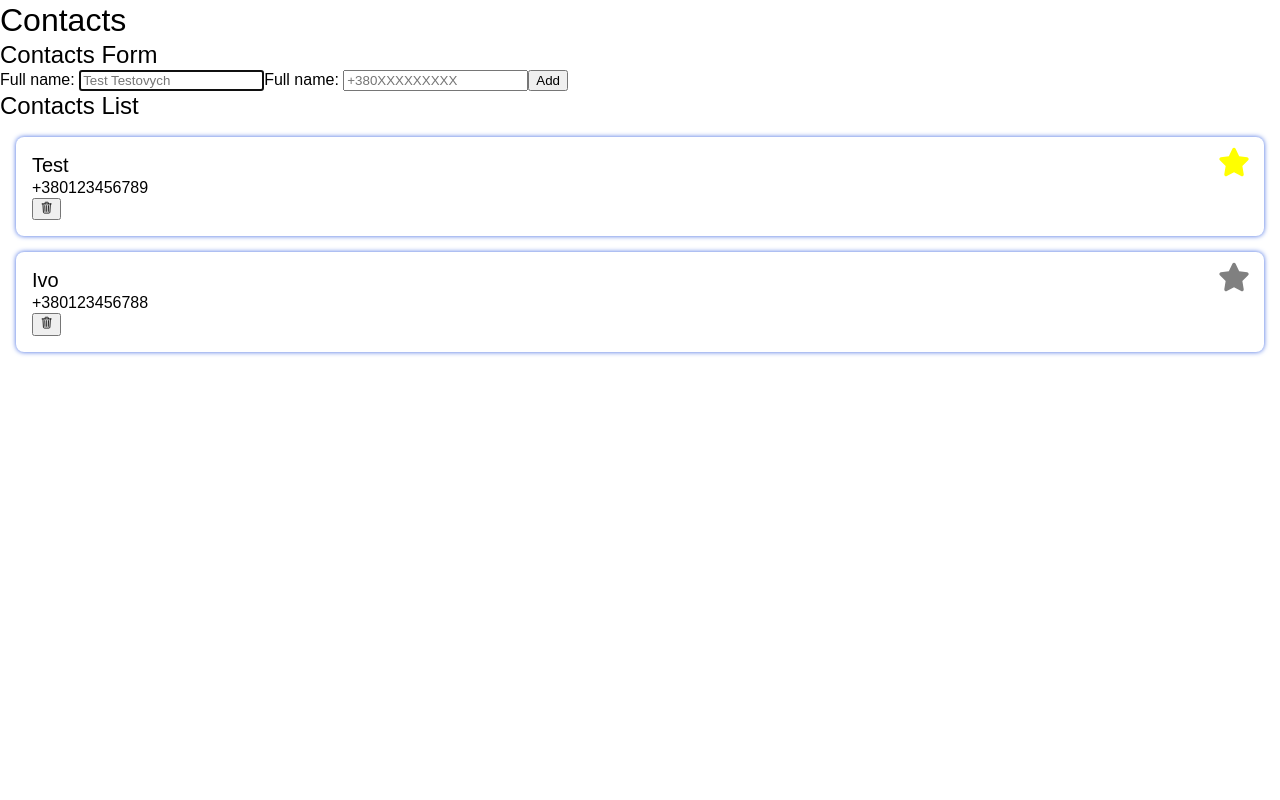
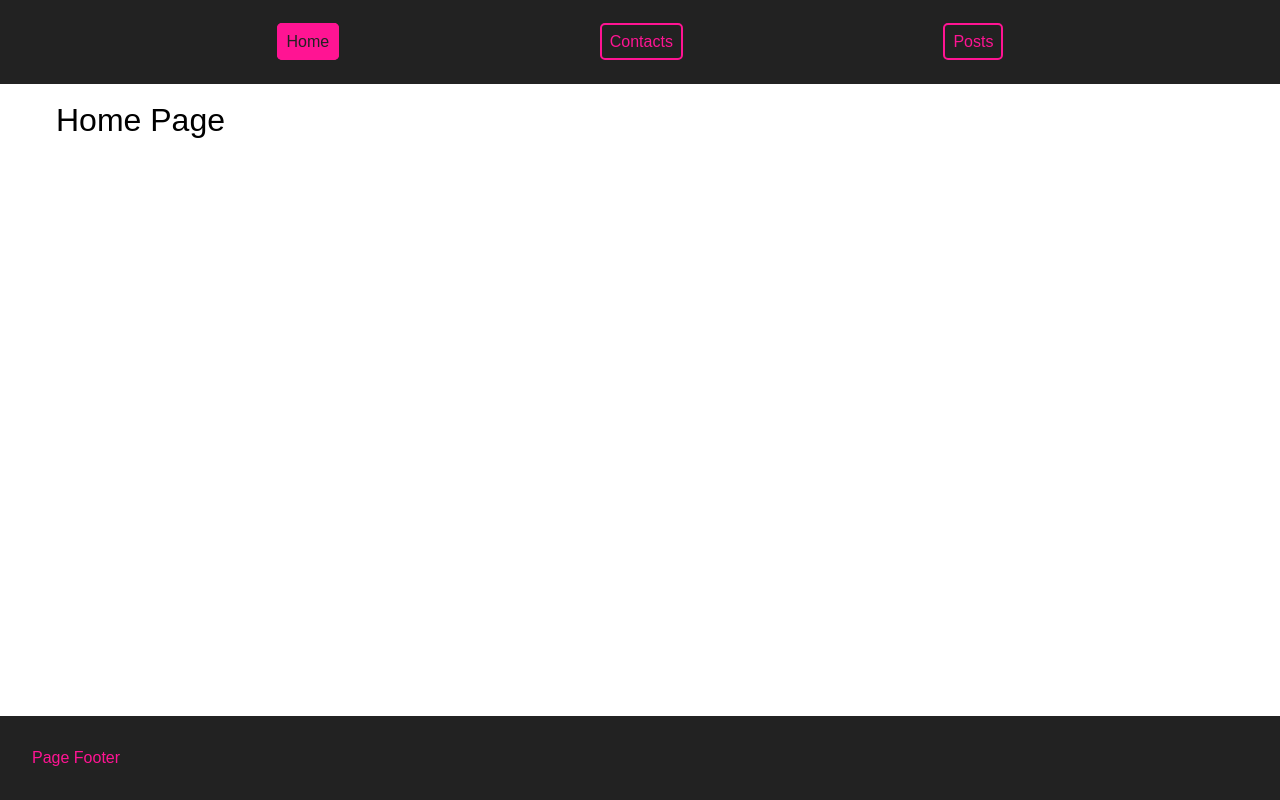
Before and after one commit to pecourses/pe2024-1-contacts-redux-app, a React (Vite) app: page / in a window 1280 px wide. Built offline with nearby package versions, Linux system fonts and the light colour scheme; no server answers.

Commit message:
Add routing

```diff
--- a/package.json
+++ b/package.json
@@ -12,11 +12,13 @@
   "dependencies": {
     "@reduxjs/toolkit": "^2.2.7",
     "axios": "^1.7.3",
+    "classnames": "^2.5.1",
     "formik": "^2.4.6",
     "react": "^18.3.1",
     "react-dom": "^18.3.1",
     "react-icons": "^5.2.1",
     "react-redux": "^9.1.2",
+    "react-router-dom": "^6.26.0",
     "uuid": "^10.0.0",
     "yup": "^1.4.0"
   },
--- a/src/App.jsx
+++ b/src/App.jsx
@@ -1,14 +1,21 @@
+import { Route, BrowserRouter as Router, Routes } from 'react-router-dom';
 import ContactsPage from './pages/ContactsPage';
+import Header from './components/Header';
+import Page from './pages/Page';
 
 function App () {
-  return <ContactsPage />;
+  return (
+    <Router>
+      <Routes>
+        <Route path='/' element={<Page />}>
+          <Route index element={<h1>Home Page</h1>} />
+          <Route path='/contacts' element={<ContactsPage />} />
+          {/* <Route path='/posts' element={<PostsPage />} /> */}
+          <Route path='*' element={<div>Not Found</div>} />
+        </Route>
+      </Routes>
+    </Router>
+  );
 }
 
 export default App;
-
-// ContactsPage
-//  - ContactsForm
-//  - ContactsList
-//  --- ContactsListItem
-//  --- ...
-//  --- ContactsListItem
--- /dev/null
+++ b/src/components/Header/Header.module.css
@@ -0,0 +1,20 @@
+.linksList {
+  --pink: deeppink;
+  display: flex;
+  justify-content: space-evenly;
+  gap: 1rem;
+  padding: 2rem;
+  background-color: #222;
+  color: var(--pink);
+}
+
+.link {
+  padding: 0.5rem;
+  border: 2px solid var(--pink);
+  border-radius: 0.3125rem;
+}
+
+.activeLink {
+  color: #222;
+  background-color: var(--pink);
+}
--- /dev/null
+++ b/src/components/Header/index.jsx
@@ -0,0 +1,34 @@
+import { NavLink } from 'react-router-dom';
+import classNames from 'classnames';
+import styles from './Header.module.css';
+
+const calcClassName = ({ isActive }) =>
+  classNames(styles.link, { [styles.activeLink]: isActive });
+
+function Header () {
+  return (
+    <header>
+      <nav>
+        <ul className={styles.linksList}>
+          <li>
+            <NavLink className={calcClassName} to='/'>
+              Home
+            </NavLink>
+          </li>
+          <li>
+            <NavLink className={calcClassName} to='/contacts'>
+              Contacts
+            </NavLink>
+          </li>
+          <li>
+            <NavLink className={calcClassName} to='/posts'>
+              Posts
+            </NavLink>
+          </li>
+        </ul>
+      </nav>
+    </header>
+  );
+}
+
+export default Header;
--- a/src/main.jsx
+++ b/src/main.jsx
@@ -5,7 +5,7 @@ import './reset.css';
 import './index.css';
 import App from './App.jsx';
 import store from './store';
-import axios from 'axios';
+// import axios from 'axios';
 
 createRoot(document.getElementById('root')).render(
   <StrictMode>
@@ -38,24 +38,24 @@ createRoot(document.getElementById('root')).render(
 // Promise {status: (pending |fulfilled | rejected), result:}
 // get, post, patch/put, delete
 
-const httpClient = axios.create({
-  baseURL: 'https://jsonplaceholder.typicode.com',
-});
+// const httpClient = axios.create({
+//   baseURL: 'https://jsonplaceholder.typicode.com',
+// });
 
-// 'https://jsonplaceholder.typicode.com/posts'
-try {
-  const response = await httpClient.get('/posts/100');
-  console.log(response.data);
-} catch (err) {
-  console.log(err);
-}
+// // 'https://jsonplaceholder.typicode.com/posts'
+// try {
+//   const response = await httpClient.get('/posts/100');
+//   console.log(response.data);
+// } catch (err) {
+//   console.log(err);
+// }
 
-httpClient
-  .get('/posts')
-  .then(response => console.log(response.data))
-  .catch(err => console.log(err));
+// httpClient
+//   .get('/posts')
+//   .then(response => console.log(response.data))
+//   .catch(err => console.log(err));
 
-httpClient
-  .get('/users')
-  .then(response => console.log(response.data))
-  .catch(err => console.log(err));
+// httpClient
+//   .get('/users')
+//   .then(response => console.log(response.data))
+//   .catch(err => console.log(err));
--- /dev/null
+++ b/src/pages/Page/Page.module.css
@@ -0,0 +1,19 @@
+.pageContainer {
+  display: flex;
+  flex-direction: column;
+  min-height: 100vh;
+}
+
+.pageMain {
+  max-width: 1200px;
+  width: 100%;
+  padding: 1rem;
+  margin: 0 auto;
+}
+
+.pageFooter {
+  background-color: #222;
+  color: deeppink;
+  padding: 2rem;
+  margin-top: auto;
+}
--- /dev/null
+++ b/src/pages/Page/index.jsx
@@ -0,0 +1,17 @@
+import { Outlet } from 'react-router-dom';
+import Header from '../../components/Header';
+import styles from './Page.module.css';
+
+function Page () {
+  return (
+    <div className={styles.pageContainer}>
+      <Header />
+      <main className={styles.pageMain}>
+        <Outlet />
+      </main>
+      <footer className={styles.pageFooter}>Page Footer</footer>
+    </div>
+  );
+}
+
+export default Page;
```
Also changed, not shown: 1 other file (tests, documents, lock files or other folders).
